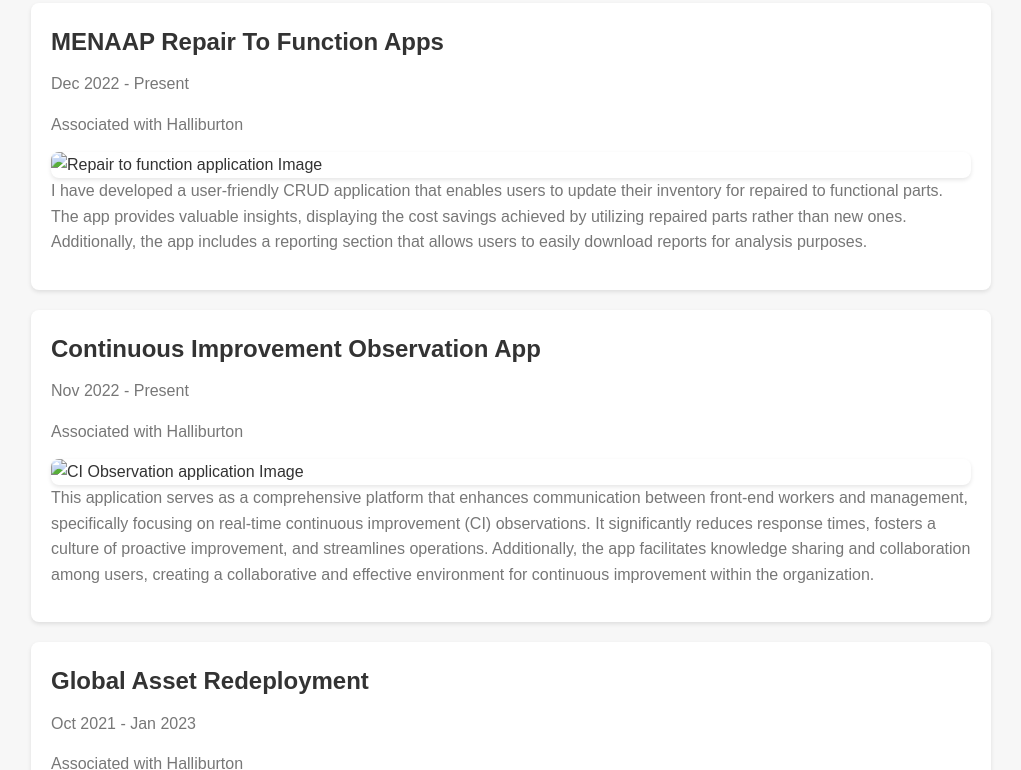
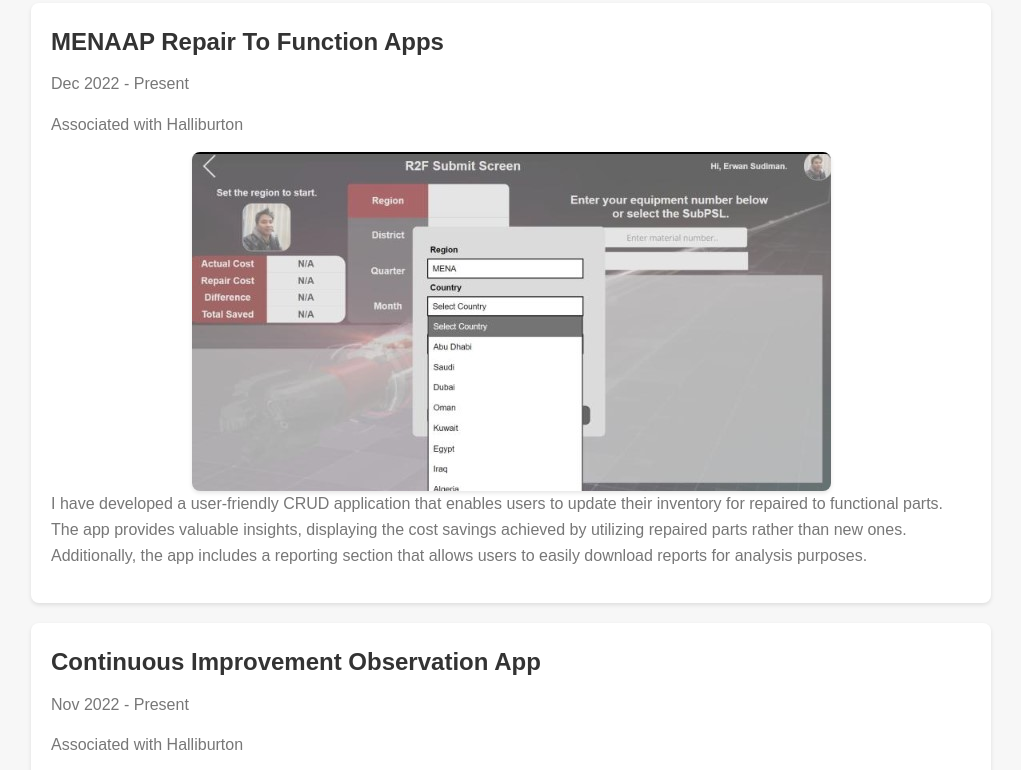
Before and after one commit to erwanfadlys/myResume, a plain HTML site: page index.html in a window 1280 px wide. Shown: the part 2167-2937 px from the top of the page, without its empty margins (129-1150 px from the left). Drawn offline with Linux system fonts and the light colour scheme; the site is published under a folder, as on GitHub Pages, so addresses that start at the root find nothing.

Commit message:
Update index.html

```diff
--- a/index.html
+++ b/index.html
@@ -3,7 +3,7 @@
 <head>
     <meta charset="UTF-8">
     <meta name="viewport" content="width=device-width, initial-scale=1.0">
-    <title>Your Landing Page</title>
+    <title>Erwan Fadly Sudiman</title>
     <link rel="stylesheet" href="styles.css">
     <link rel="stylesheet" href="https://cdnjs.cloudflare.com/ajax/libs/font-awesome/6.0.0-beta3/css/all.min.css">
 </head>
@@ -106,7 +106,7 @@
                 <h2>MENAAP Repair To Function Apps</h2>
                 <p>Dec 2022 - Present</p>
                 <p>Associated with Halliburton</p>
-                <img src="/Asset/R2F.jpg" alt="Repair to function application Image">
+                <img src="./myResume/Asset/R2F.jpg" alt="Repair to function application Image">
                 <p>I have developed a user-friendly CRUD application that enables users to update their inventory for repaired to functional parts. The app provides valuable insights, displaying the cost savings achieved by utilizing repaired parts rather than new ones. Additionally, the app includes a reporting section that allows users to easily download reports for analysis purposes.</p>
             </div>
 
@@ -114,7 +114,7 @@
                 <h2>Continuous Improvement Observation App</h2>
                 <p>Nov 2022 - Present</p>
                 <p>Associated with Halliburton</p>
-                <img src="/Asset/MENA_CIObservation.jpg" alt="CI Observation application Image">
+                <img src="./Asset/MENA_CIObservation.jpg" alt="CI Observation application Image">
                 <p>This application serves as a comprehensive platform that enhances communication between front-end workers and management, specifically focusing on real-time continuous improvement (CI) observations. It significantly reduces response times, fosters a culture of proactive improvement, and streamlines operations. Additionally, the app facilitates knowledge sharing and collaboration among users, creating a collaborative and effective environment for continuous improvement within the organization.</p>
             </div>
 
```
